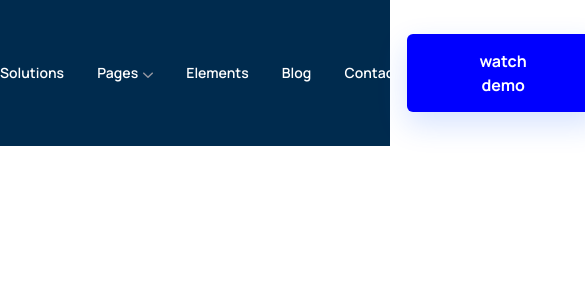
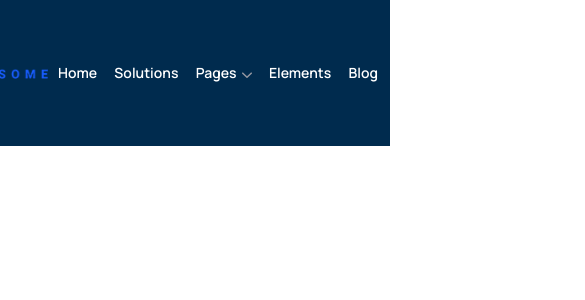
Before and after one commit to BirmiiiYO/LXST-RXDE, a React app: page / in a window 390 px wide. Shown: the top 300 px of the page, 585 px wide, since content can reach past the window. Built offline with nearby package versions, Linux system fonts and the light colour scheme.

Commit message:
add menu to mobile

```diff
--- /dev/null
+++ b/src/components/Dropdown/index.tsx
@@ -0,0 +1,9 @@
+import React from 'react'
+
+import { Item, List } from './styles'
+
+export const DropDown = () => (
+  <List>
+    <Item>1</Item>
+  </List>
+)
--- /dev/null
+++ b/src/components/Dropdown/styles.ts
@@ -0,0 +1,8 @@
+import styled from 'styled-components'
+
+export const List = styled.ul`
+  position: absolute;
+  top: 30px;
+`
+
+export const Item = styled.li``
--- a/src/components/Header/index.tsx
+++ b/src/components/Header/index.tsx
@@ -2,6 +2,7 @@ import React from 'react'
 
 import Logotype from 'assets/svg/logo/logo.svg'
 import { Button } from 'components/Button'
+import { Menu } from 'components/Menu'
 import { Navigation } from 'components/Navigation'
 
 import { Container, Logo, Row } from './styles'
@@ -11,7 +12,8 @@ export const Header = () => (
     <Row>
       <Logo src={Logotype} alt="logo" />
       <Navigation />
-      <Button>watch demo</Button>
+      {/* <Button>watch the demo</Button> */}
+      <Menu />
     </Row>
   </Container>
 )
--- /dev/null
+++ b/src/components/Menu/index.tsx
@@ -0,0 +1,20 @@
+import React, { useState } from 'react'
+
+import MenuIcon from 'assets/Menu.svg'
+import { DropDown } from 'components/Dropdown'
+
+import { Icon, StyledMenu } from './styles'
+
+export const Menu = () => {
+  const [active, setActive] = useState(false)
+
+  const toggleActive = () => {
+    setActive(!active)
+  }
+  return (
+    <StyledMenu>
+      <Icon src={MenuIcon} alt="menu" onClick={toggleActive} />
+      {active && <DropDown />}
+    </StyledMenu>
+  )
+}
--- /dev/null
+++ b/src/components/Menu/styles.ts
@@ -0,0 +1,7 @@
+import styled from 'styled-components'
+
+export const StyledMenu = styled.div`
+  position: relative;
+`
+
+export const Icon = styled.img``
--- a/src/components/Navigation/styles.ts
+++ b/src/components/Navigation/styles.ts
@@ -2,6 +2,7 @@ import { Link } from 'react-router-dom'
 import styled from 'styled-components'
 
 import Down from 'assets/down.svg'
+import { devices } from 'styles/breakpoints'
 import { SPACE_BETWEEN, theme } from 'styles/themes'
 
 import { IStyleLinkProps } from './types'
@@ -9,6 +10,9 @@ import { IStyleLinkProps } from './types'
 export const Nav = styled.ul`
   width: 511px;
   ${SPACE_BETWEEN};
+  @media ${devices.laptop} {
+    width: 400px;
+  }
 `
 
 export const CustomLink = styled(Link)<IStyleLinkProps>`
```
Also changed, not shown: src/assets/Menu.svg (added).
